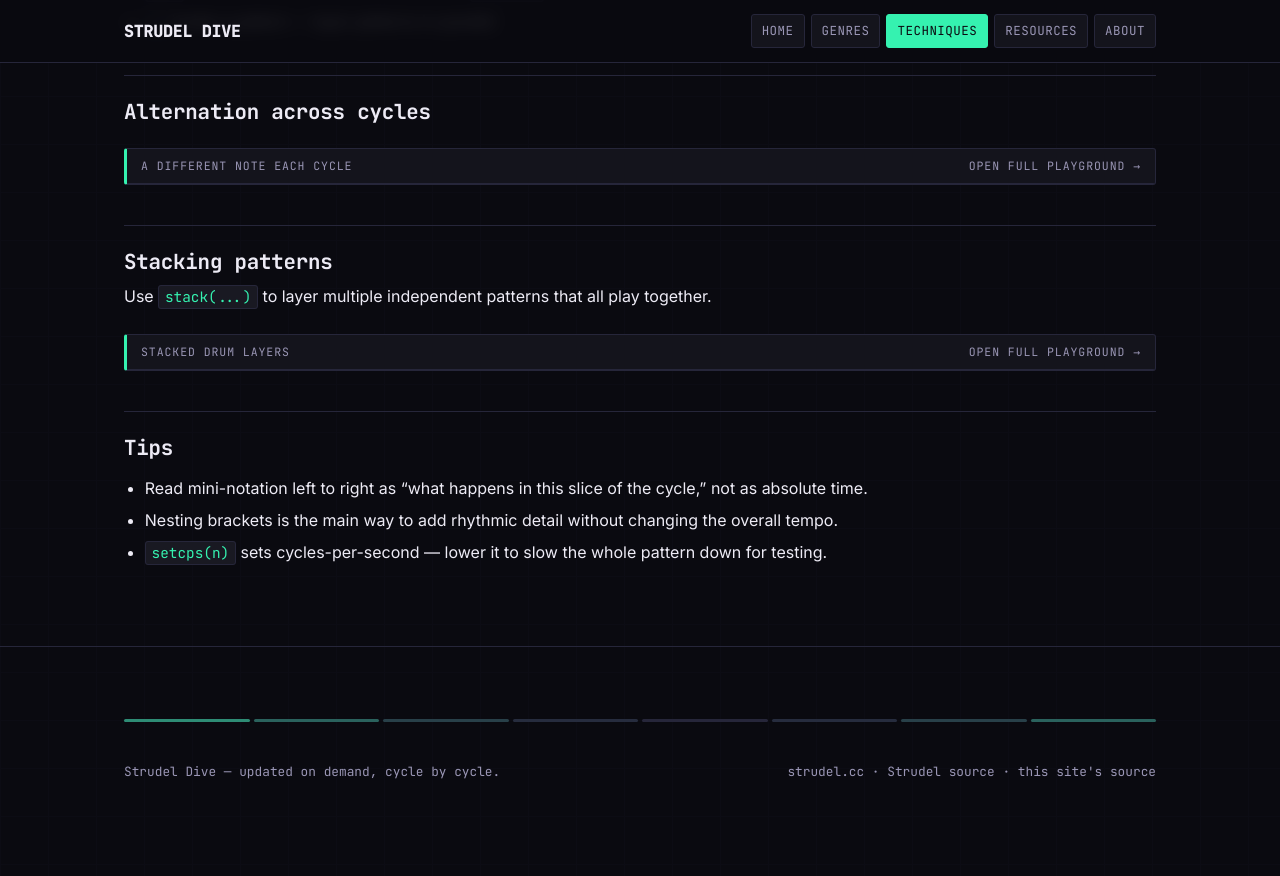
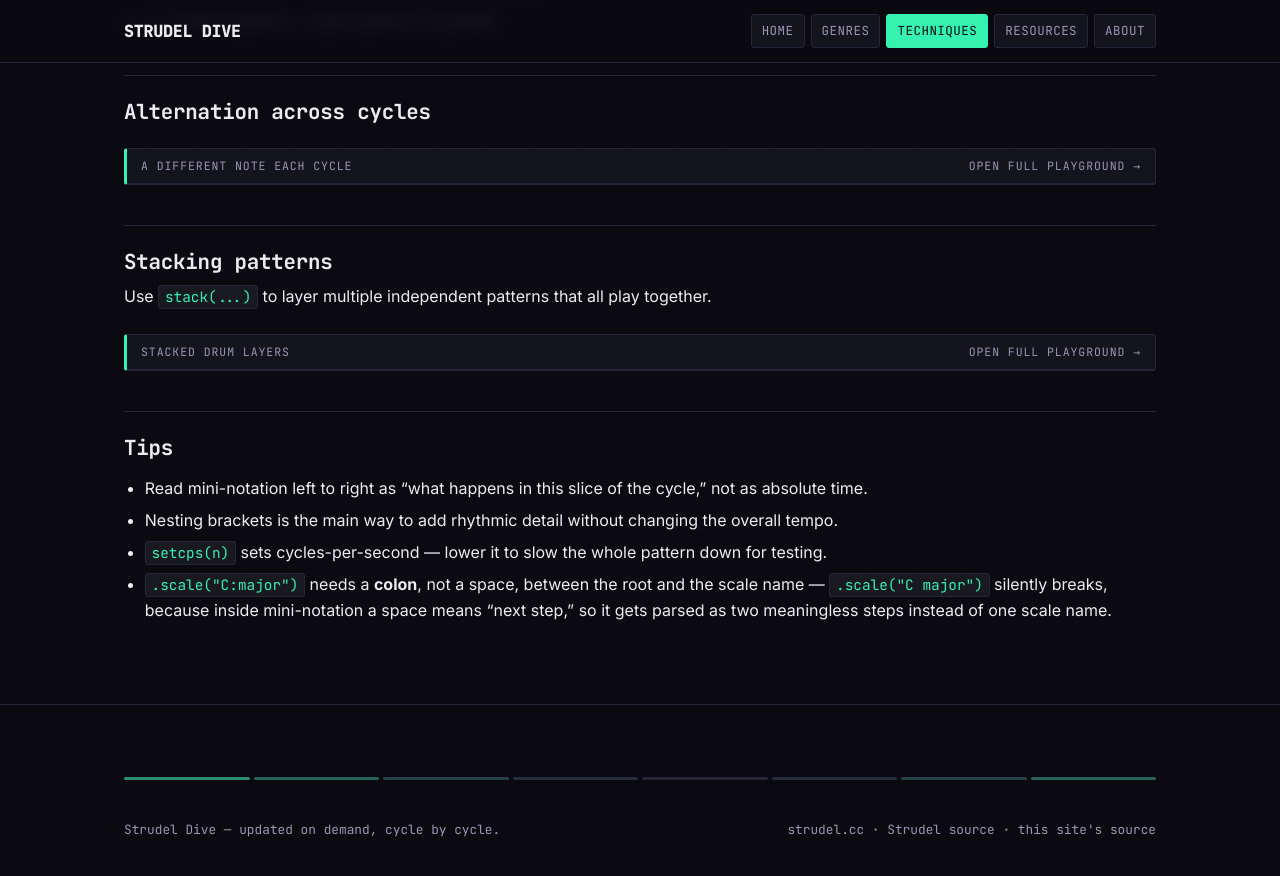
Before and after one commit to ciapistess/strudel-dive, a Jekyll site: the page built from _techniques/pattern-basics.md, in a window 1280 px wide and 900 px high, scrolled down 661 px. Shown: the top 876 px of the window. Built offline with Jekyll 4.4.1, drawn with Linux system fonts in a browser that asks for light colours; a script that is not in the unit is left out; before the commit the page ends 1503 px from its top, so only the background shows below that.

Commit message:
Fix scale() syntax: colon not space

```diff
--- a/_techniques/pattern-basics.md
+++ b/_techniques/pattern-basics.md
@@ -40,7 +40,7 @@ s("bd sn bd sn")
   <strudel-repl>
     <!--
 setcps(0.6)
-n("<0 2 4 7>").scale("C major").s("piano")
+n("<0 2 4 7>").scale("C:major").s("piano")
     -->
   </strudel-repl>
 </div>
@@ -71,3 +71,4 @@ stack(
 - Read mini-notation left to right as "what happens in this slice of the cycle," not as absolute time.
 - Nesting brackets is the main way to add rhythmic detail without changing the overall tempo.
 - `setcps(n)` sets cycles-per-second — lower it to slow the whole pattern down for testing.
+- `.scale("C:major")` needs a **colon**, not a space, between the root and the scale name — `.scale("C major")` silently breaks, because inside mini-notation a space means "next step," so it gets parsed as two meaningless steps instead of one scale name.
```
Also changed, not shown: _genres/ambient.md (+2 -2 lines), _techniques/randomness.md (+1 -1 lines), index.md (+1 -1 lines).
